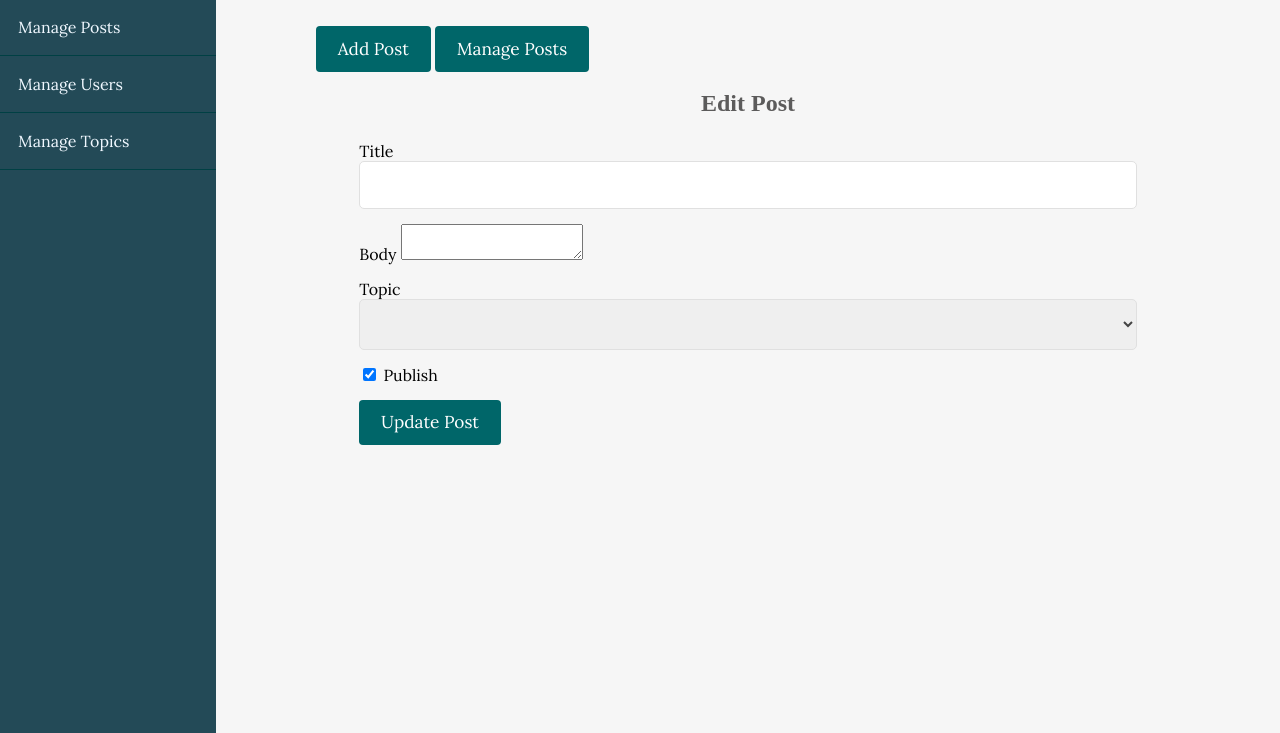
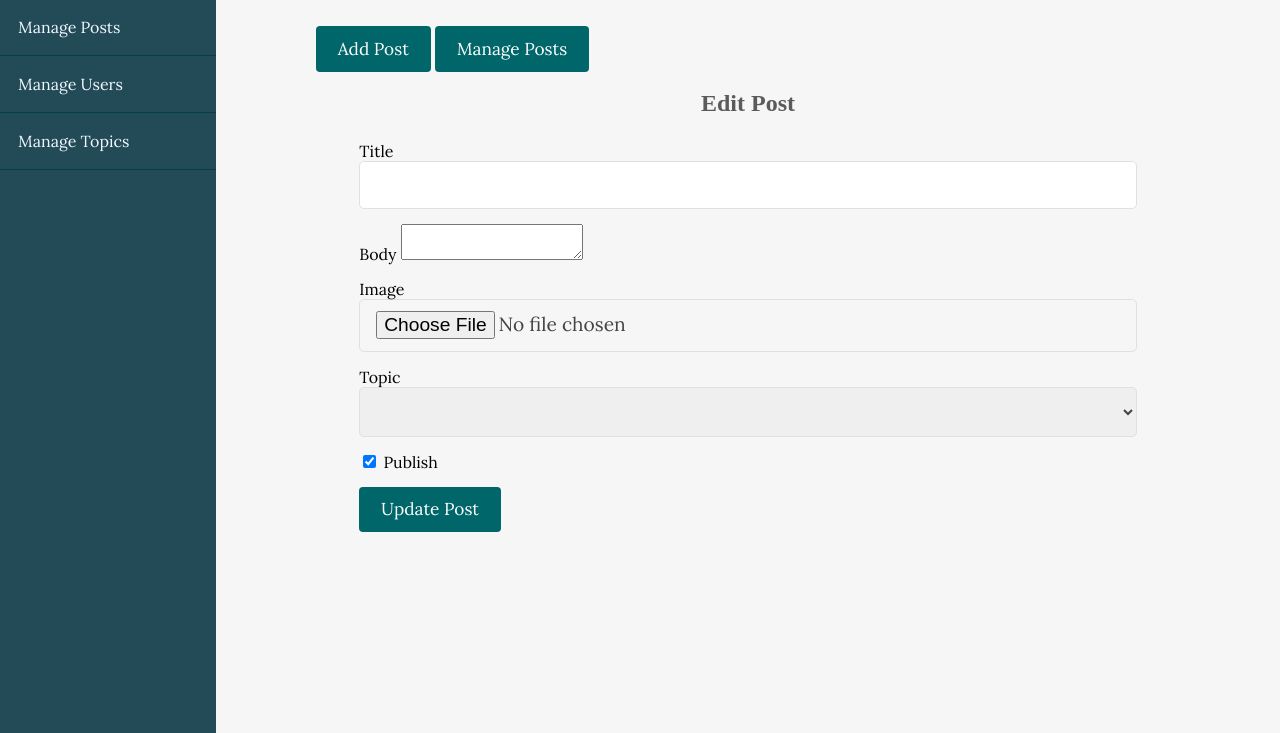
Before and after one commit to Razib100/blog_sites, a PHP site: page /admin/posts/edit.php in a window 1280 px wide. Shown: the part 67-800 px from the top of the page. Run offline with PHP 8.4, Linux system fonts and the light colour scheme; the visitor is signed in with stand-in values (Sample User, id 1); data comes from the database, SQL or seed files in the repository; some libraries are stand-ins or nearby versions; some web fonts are replaced.

Commit message:
image add

```diff
--- a/admin/posts/create.php
+++ b/admin/posts/create.php
@@ -77,6 +77,10 @@ adminOnly();
                                 <?php endforeach; ?>
 
                             </select>
+                        </div>
+                        <div>
+                            <label>Image</label>
+                            <input type="file" name="image" class="text-input">
                         </div>
                         <div>
                             <?php if (empty($published)): ?>
--- a/admin/posts/edit.php
+++ b/admin/posts/edit.php
@@ -62,6 +62,10 @@ adminOnly();
                         <div>
                             <label>Body</label>
                             <textarea name="body" id="basic-example"><?php echo $body ?></textarea><br>
+                        </div>
+                        <div>
+                            <label>Image</label>
+                            <input type="file" name="image" class="text-input">
                         </div>
                         <div>
                             <label>Topic</label>
--- a/app/controllers/posts.php
+++ b/app/controllers/posts.php
@@ -52,6 +52,18 @@ if (isset($_GET['published']) && isset($_GET['p_id'])) {
 if (isset($_POST['add-post'])) {
     adminOnly();
     $errors = validatePost($_POST);
+    if (!empty($_FILES['image']['name'])) {
+        $image_name = time() . '_' . $_FILES['image']['name'];
+        $destination = ROOT_PATH . "/assets/images/" . $image_name;
+
+        $result = move_uploaded_file($_FILES['image']['tmp_name'], $destination);
+
+        if ($result) {
+            $_POST['image'] = $image_name;
+        } else {
+            array_push($errors, "Failed to upload image");
+        }
+    }
     if (count($errors) == 0) {
         unset($_POST['add-post']);
         $_POST['user_id'] = $_SESSION['id'];
@@ -76,7 +88,18 @@ if (isset($_POST['add-post'])) {
 if (isset($_POST['update-post'])) {
     adminOnly();
     $errors = validatePost($_POST);
+    if (!empty($_FILES['image']['name'])) {
+        $image_name = time() . '_' . $_FILES['image']['name'];
+        $destination = ROOT_PATH . "/assets/images/" . $image_name;
 
+        $result = move_uploaded_file($_FILES['image']['tmp_name'], $destination);
+
+        if ($result) {
+            $_POST['image'] = $image_name;
+        } else {
+            array_push($errors, "Failed to upload image");
+        }
+    }
     if (count($errors) == 0) {
         $id = $_POST['id'];
         unset($_POST['update-post'], $_POST['id']);
--- a/index.php
+++ b/index.php
@@ -61,6 +61,7 @@ if (isset($_GET['t_id'])) {
       <div class="post-wrapper">
         <?php foreach ($posts as $post): ?>
           <div class="post">
+              <img src="<?php echo BASE_URL . '/assets/images/' . $post['image']; ?>" alt="" class="slider-image">
             <div class="post-info">
               <h4><a href="single.php?id=<?php echo $post['id']; ?>">
                       <?php echo html_entity_decode(substr($post['title'], 0, 100) . '...'); ?>
```
